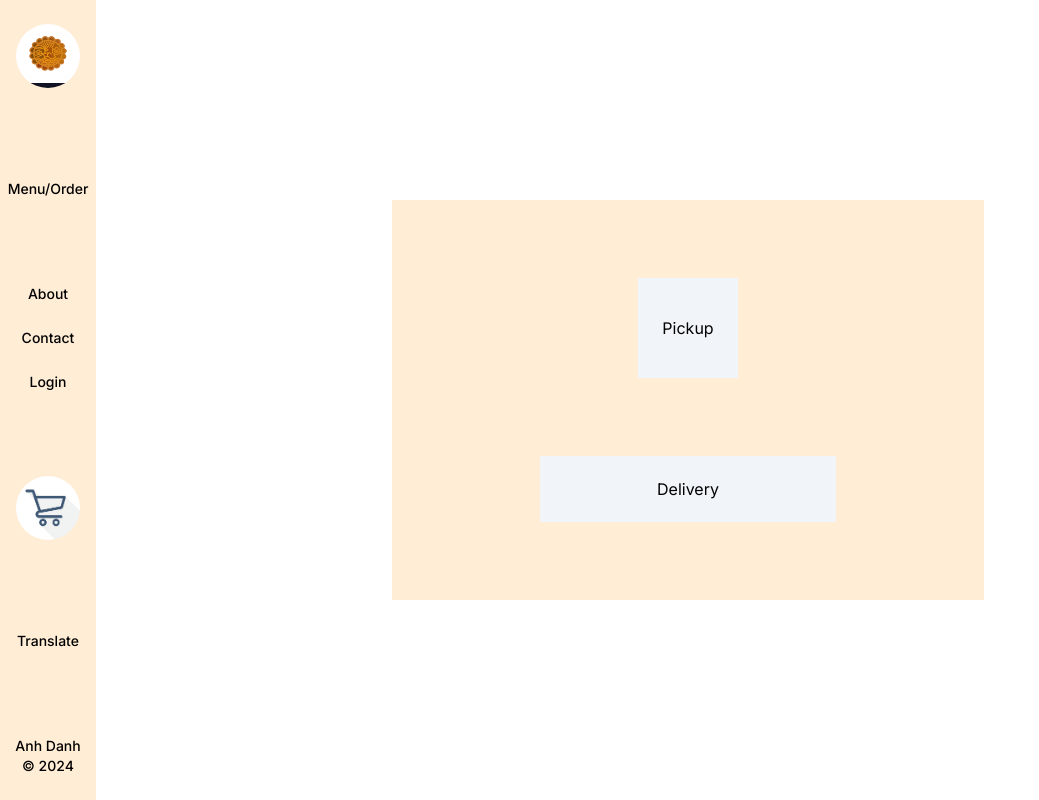
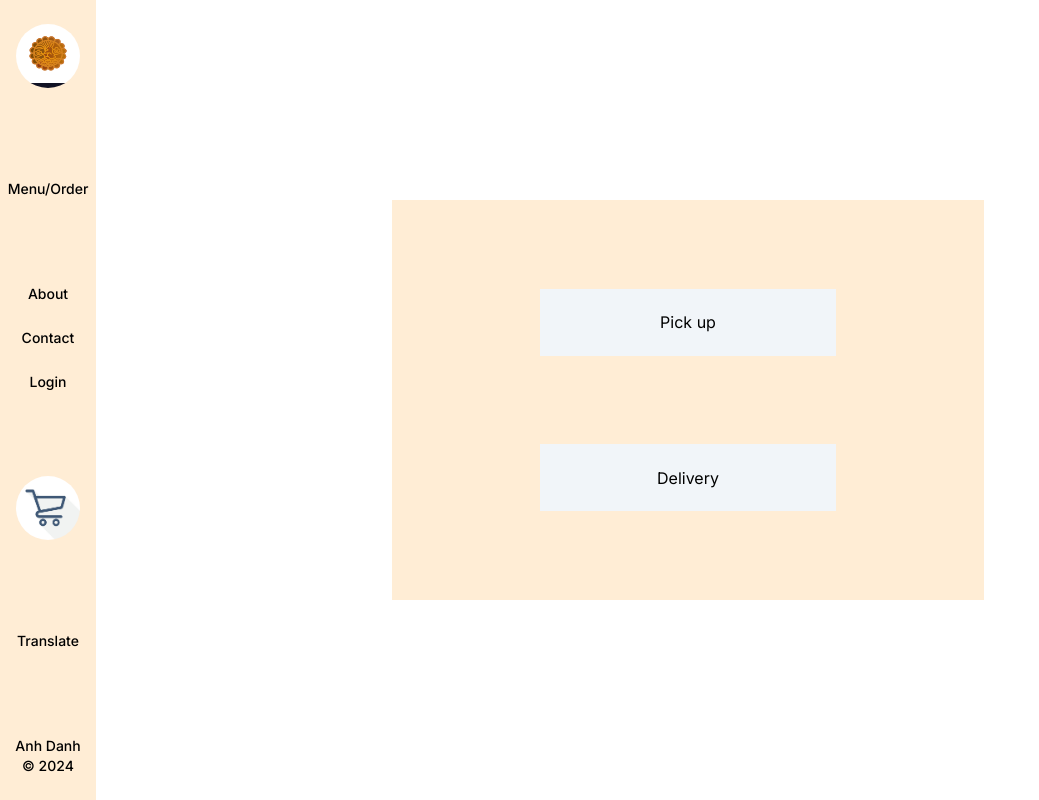
Before and after one commit to juiceman1014/bakery-website, a Next.js app in the folder client/: page /checkout-methods in a window 1280 px wide. Shown: the whole page, without its empty margins (0-1039 px from the left). Built offline with nearby package versions, Linux system fonts and the light colour scheme.

Commit message:
modified button and link for checkout methods

```diff
--- a/client/src/app/checkout-methods/page.jsx
+++ b/client/src/app/checkout-methods/page.jsx
@@ -1,25 +1,26 @@
 import React from "react";
-import Link from "next/link"
+import Link from "next/link";
 
 const Checkout = () => {
-    return(
-        <div className = "flex flex-row justify-center items-center h-screen">
-        <container className = "flex flex-col justify-center items-center bg-orange-100 h-3/6 w-6/12 justify-evenly">
-
-
-        <Link href = "/checkout-methods/pickup">
-            <button className = "bg-slate-100 w-[100px] h-[100px]">
-                Pickup
-            </button>
+  return (
+    <div className="flex flex-row justify-center items-center h-screen">
+      <container className="flex flex-col justify-center items-center bg-orange-100 h-3/6 w-6/12 justify-evenly">
+        <Link
+          href="/checkout-methods/pickup"
+          className="h-1/6 w-6/12 bg-slate-100 flex justify-center"
+        >
+          <button>Pick up</button>
         </Link>
 
-
-        <button className = "h-1/6 w-6/12 bg-slate-100">
-            <Link href = "/checkout-methods/delivery">Delivery</Link>
-        </button>
-        </container>
-        </div>
-    );
+        <Link
+          href="/checkout-methods/delivery"
+          className="h-1/6 w-6/12 bg-slate-100 flex justify-center"
+        >
+          <button>Delivery</button>
+        </Link>
+      </container>
+    </div>
+  );
 };
 
-export default Checkout
+export default Checkout;
```
